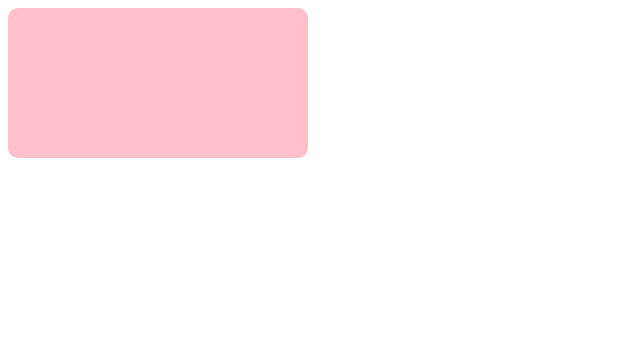
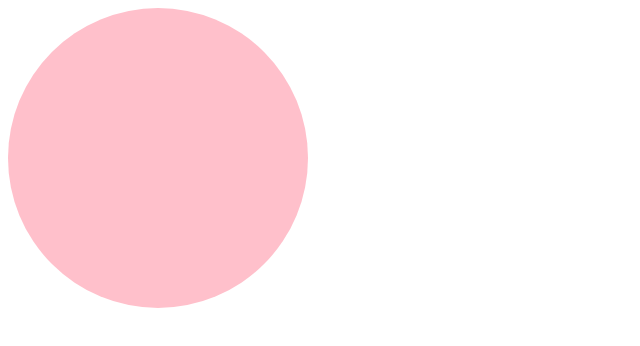
Before and after one commit to ZhangChunXian/MyFrontend, a plain HTML site: page CSS/CSS第二天/03CSS3新增样式/00圆角边框.html in a window 1280 px wide. Shown: the whole page, without its empty margins (0-640 px from the left). Drawn offline with Linux system fonts and the light colour scheme.

Commit message:
update CSS3新特性/00圆角边框.html

```diff
--- a/CSS/CSS第二天/03CSS3新增样式/00圆角边框.html
+++ b/CSS/CSS第二天/03CSS3新增样式/00圆角边框.html
@@ -6,14 +6,17 @@
     <title>圆角边框</title>
     <style>
         div {
+            /* 圆形做法 */
             width: 300px;
-            height: 150px;
+            height: 300px;
             background-color: pink;
-            border-radius: 10px;
+            /* 等价于150px */
+            border-radius: 50%;
         }
     </style>
 </head>
 <body>
     <div></div>
+
 </body>
 </html>
```
Also changed, not shown: demo.html (+46 -8 lines).
